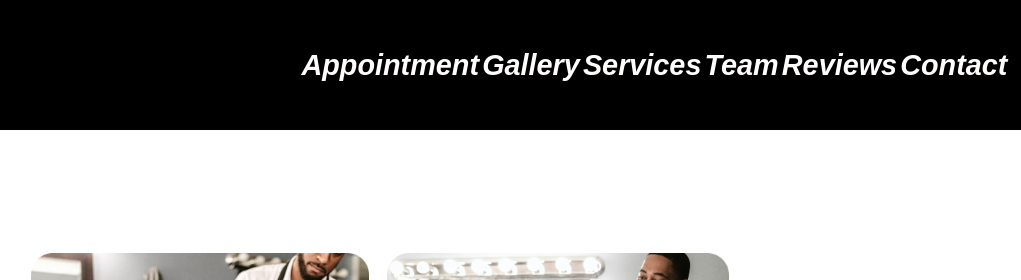
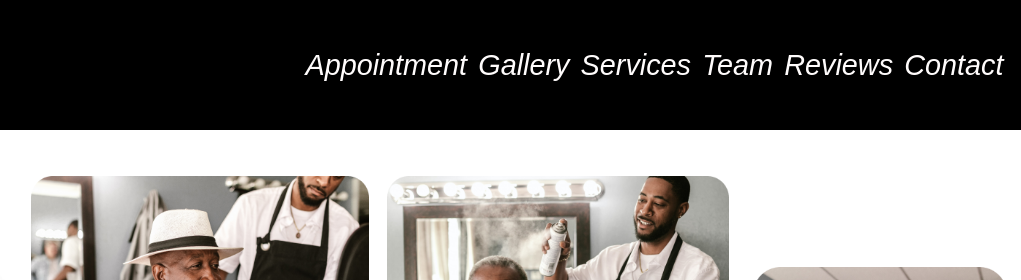
Before and after one commit to anastasiia-kh/7eEducation, a plain HTML site: page homeWork/hw7-8/hw7_8.html in a window 1280 px wide. Shown: the top 280 px of the page, 259-1280 px from the left. Drawn offline with Linux system fonts and the light colour scheme; a web font is replaced by a local one.

Commit message:
hw7_8_changes

```diff
--- a/homeWork/hw7-8/css/style.css
+++ b/homeWork/hw7-8/css/style.css
@@ -38,7 +38,7 @@ input:focus::-webkit-input-placeholder {
 }
 
 section {
-    padding: 9% 0 0 0;
+    padding: 3% 0 0 0;
 }
 
 section:last-child{
@@ -76,7 +76,7 @@ header {
 }
 
 .header_btn {
-    width: 85%;
+    width: var(--percentage);
     right: 0;
     display: flex;
     justify-content: end;
@@ -92,8 +92,9 @@ header {
     justify-content: space-around;
 }
 
-.header_btn>.header_btn-container>a {
+.header_btn>.header_btn-container > a {
     color: #FFFCFC;
+    font-weight: 100;
 }
 
 .header_btn-container>a:hover {
```
